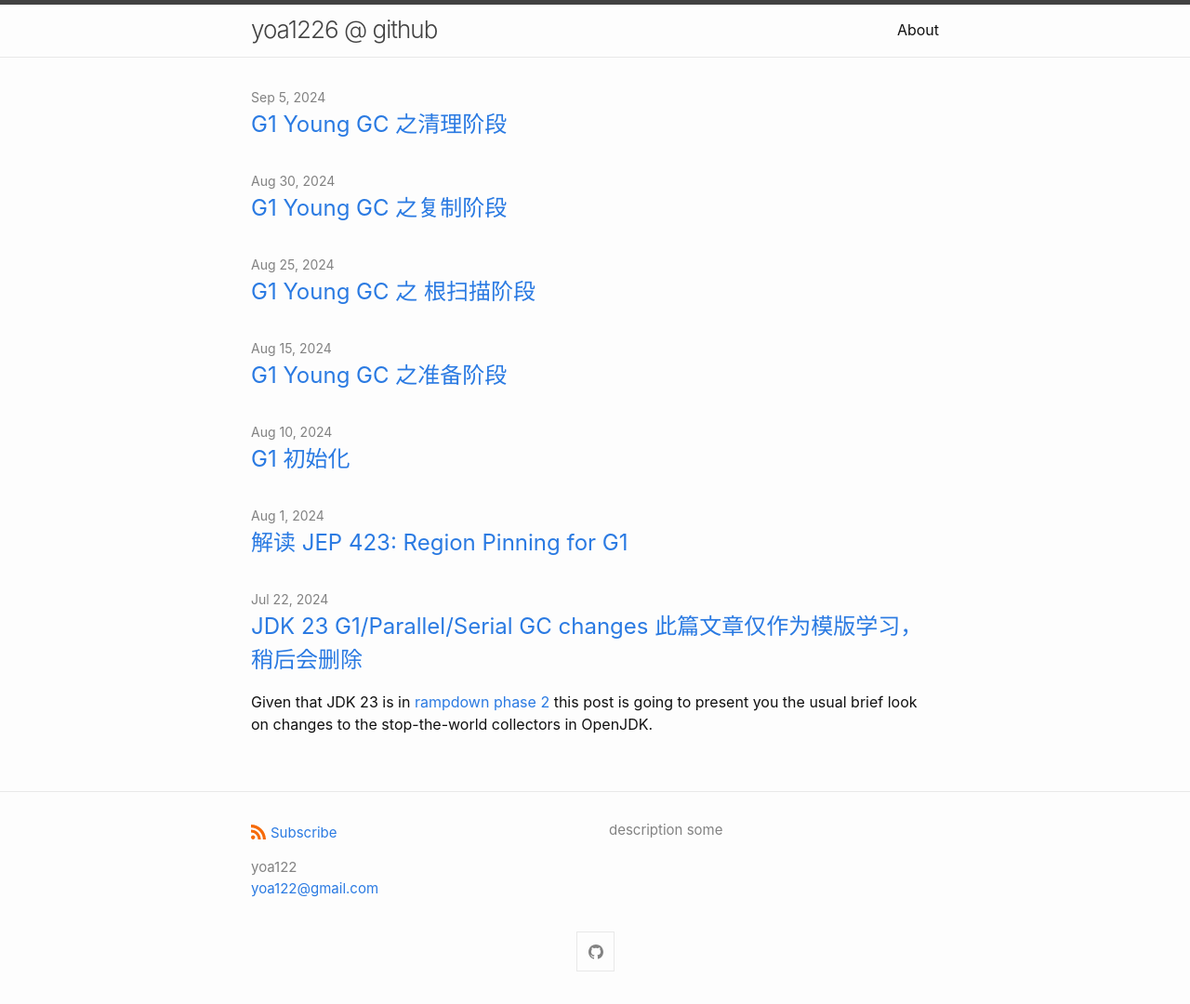
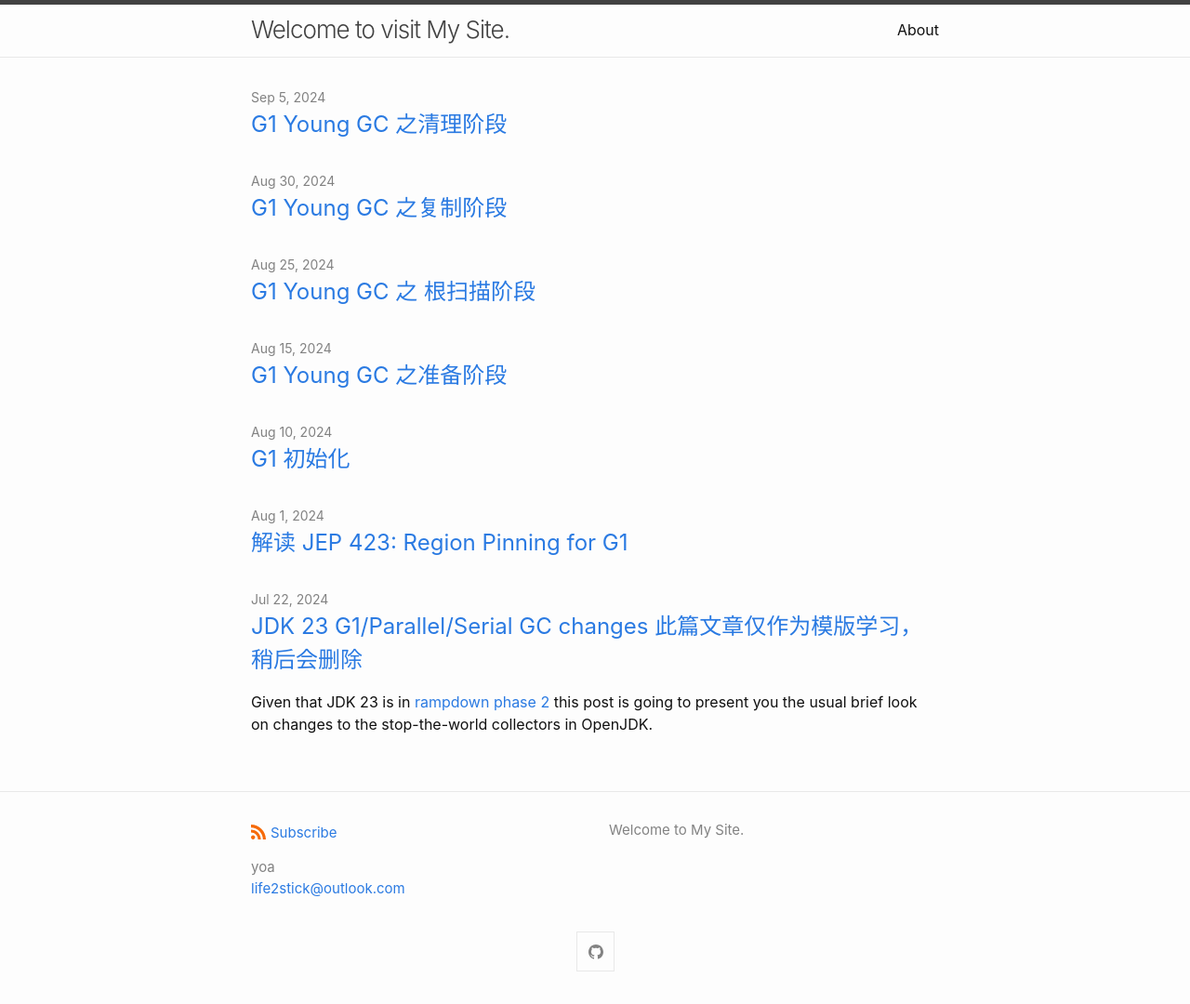
Before and after one commit to yoa1226/yoa1226.github.io, a Jekyll site: the page built from index.markdown, in a window 1280 px wide. Shown: the whole page at 93% size. Built offline with Jekyll 4.4.1, drawn with Linux system fonts in a browser that asks for light colours.

Commit message:
change Jekeyll config

```diff
--- a/_config.yml
+++ b/_config.yml
@@ -18,10 +18,10 @@
 # You can create any custom variable you would like, and they will be accessible
 # in the templates via {{ site.myvariable }}.
 
-title: yoa1226 @ github
-email: yoa122@gmail.com
+title: Welcome to visit My Site.
+email: life2stick@outlook.com
 description: >- # this means to ignore newlines until "baseurl:"
-  description some
+  Welcome to My Site.
 baseurl: "/" # the subpath of your site, e.g. /blog
 url: "https://yoa1226.github.io/" # the base hostname & protocol for your site, e.g. http://example.com
 
@@ -29,8 +29,8 @@ url: "https://yoa1226.github.io/" # the base hostname & protocol for your site,
 theme: minima
 
 author:
-  name: yoa122
-  email: yoa122@gmail.com
+  name:  yoa
+  email: life2stick@outlook.com
 
 minima:
   skin: dark
```
